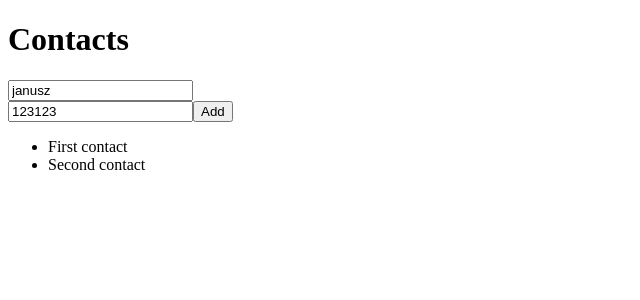
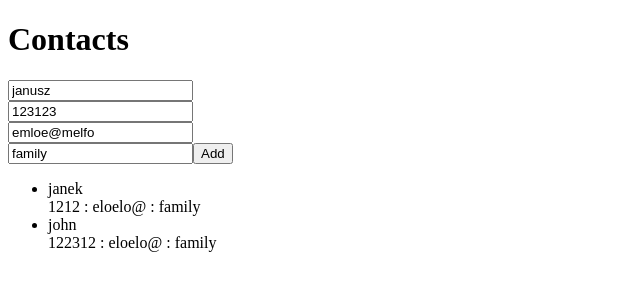
Before and after one commit to jkbkam/react-contacts-app, a React (Create React App) app: page / in a window 1280 px wide. Shown: the top 300 px of the page, without its empty margins (0-640 px from the left). Built offline with nearby package versions, Linux system fonts and the light colour scheme.

Commit message:
adding contacts

```diff
--- a/src/ContactsView.js
+++ b/src/ContactsView.js
@@ -4,13 +4,40 @@ import React, {Component} from 'react'
 class ContactsView extends Component {
     state = {
         contactName: 'janusz',
-        contactNumber: '123123'
+        contactNumber: '123123',
+        contactEmail: 'emloe@melfo',
+        contactCategory: 'family',
+        contacts: [
+            {
+                id: 1,
+                name: 'janek',
+                number: '1212',
+                email: 'eloelo@',
+                category: 'family'
+            },
+            {
+                id: 2,
+                name: 'john',
+                number: '122312',
+                email: 'eloelo@',
+                category: 'family'
+            }
+        ]
     }
     handleSubmit = event => {
         event.preventDefault()
-        console.log(this.state.contactName, this.state.contactNumber)
+        console.log(this.state.contactName, this.state.contactNumber, this.state.contactEmail, this.state.contactCategory)
+
+        this.setState({
+            contacts: this.state.contacts.concat({
+                id: this.state.contacts.length + 1,
+                name: this.state.contactName,
+                email: this.state.contactEmail,
+                category: this.state.contactCategory
+
+            })
+        })
     }
-
     handleChange = event => {
         this.setState({
             contactName: event.target.value
@@ -19,6 +46,18 @@ class ContactsView extends Component {
     handleContactNumberChange = event => {
         this.setState({
             contactNumber: event.target.value
+        })
+    }
+
+    handleContactEmailChange = event => {
+        this.setState({
+            contactEmail: event.target.value
+        })
+    }
+
+    handleContactCategoryChange = event => {
+        this.setState({
+            contactCategory: event.target.value
         })
     }
 
@@ -36,12 +75,30 @@ class ContactsView extends Component {
                         value={this.state.contactNumber}
                         onChange={this.state.handleContactNumberChange}
                         />
+                    <br />
+                    <input
+                        value={this.state.contactEmail}
+                        onChange={this.handleContactEmailChange}
+                    />
+                    <br />
+                    <input
+                        value={this.state.contactCategory}
+                        onChange={this.handleContactCategoryChange}
+                    />
                     <button>Add</button>
                 </form>
 
                 <ul>
-                    <li>First contact</li>
-                    <li>Second contact</li>
+                    {
+                   this.state.contacts.map(
+                    contact => (
+                        <li key={contact.id}>
+                            {contact.name} <br />
+                            {contact.number} : {contact.email} : {contact.category}
+                        </li>
+                    )
+                   )
+                    }
                 </ul>
             </div>
 
```
